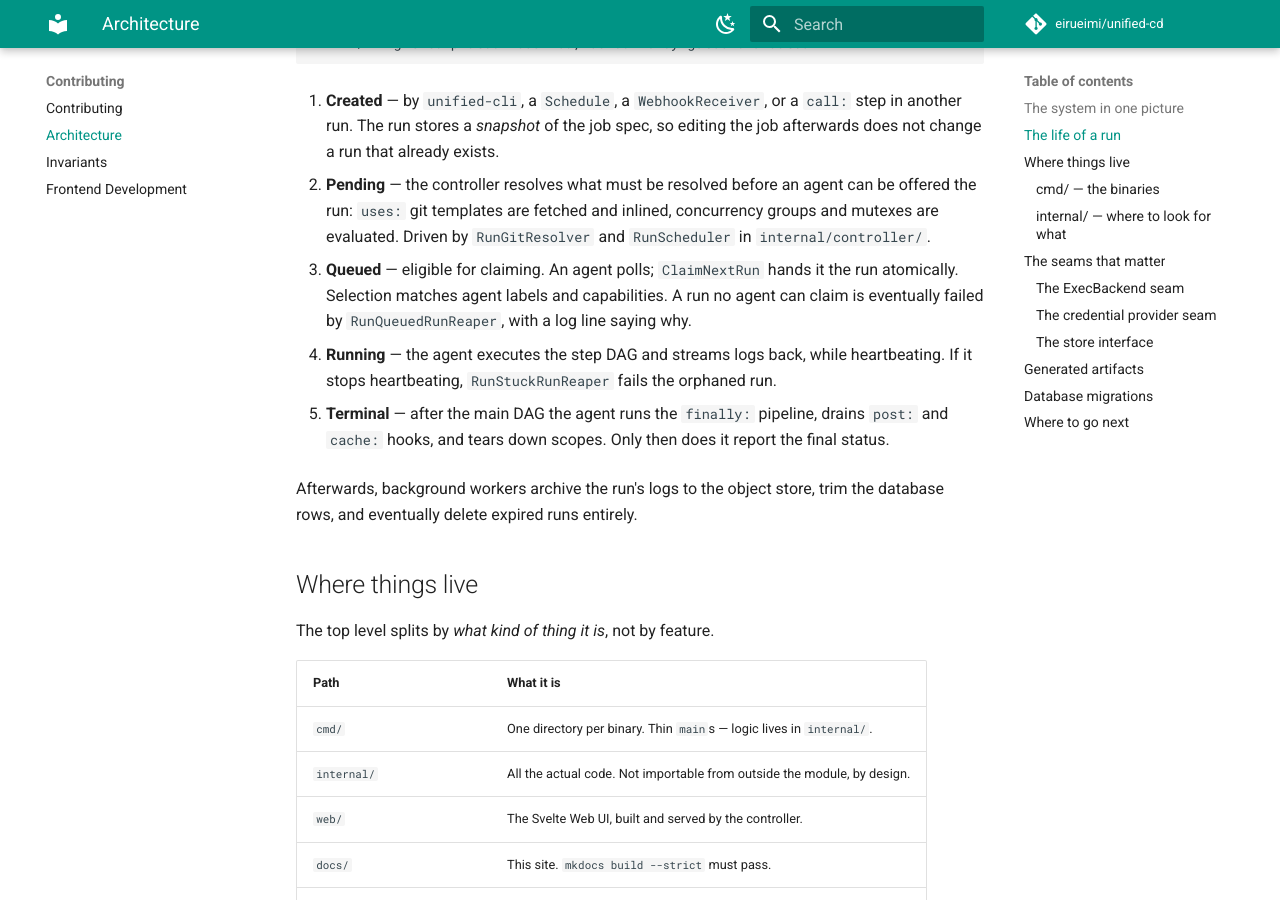
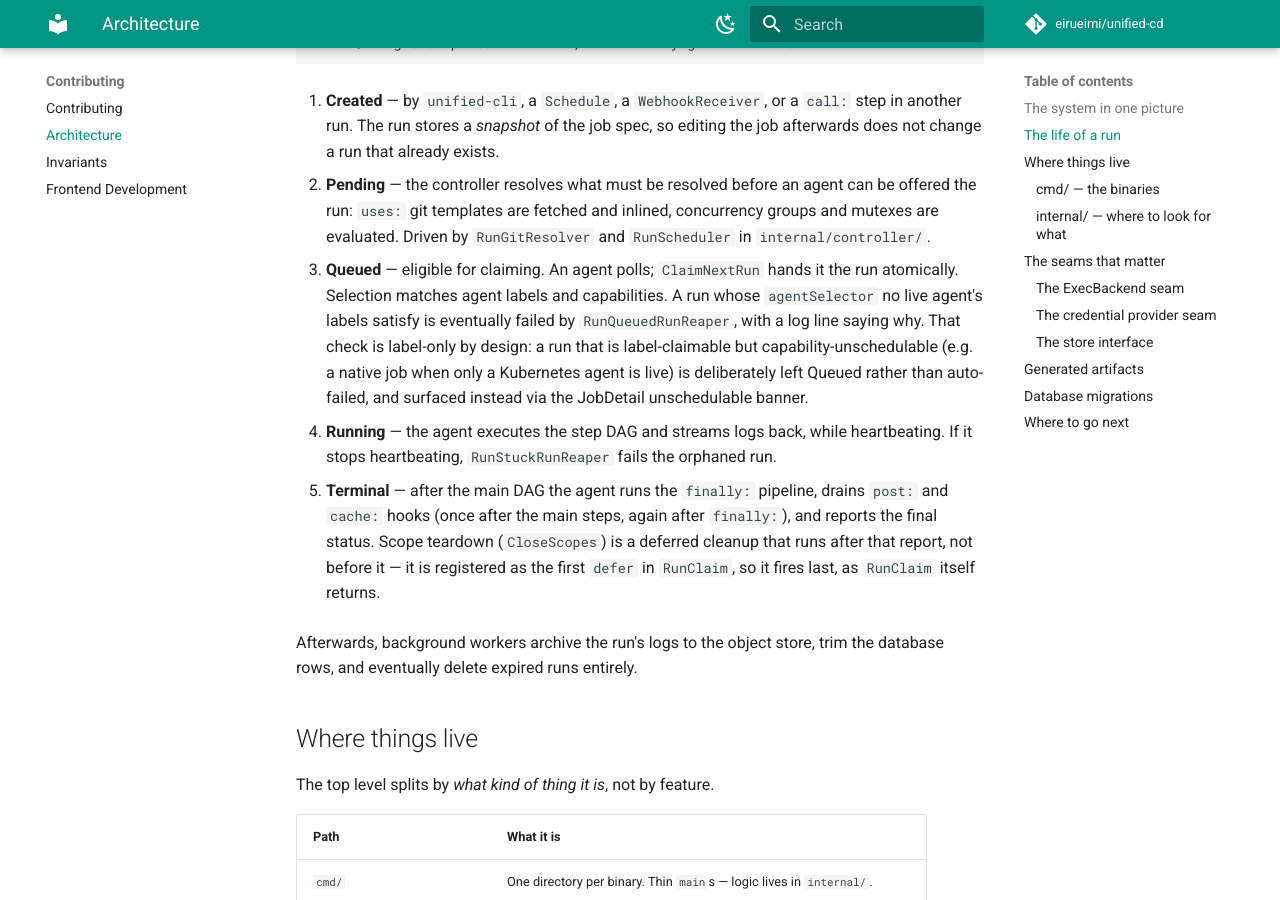
Before and after one commit to eirueimi/unified-cd, an MkDocs documentation site: the page built from docs/contributing/architecture.md, in a window 1280 px wide and 900 px high, scrolled down 1289 px. Built offline with MkDocs 1.6.1 and Material for MkDocs 9.7.7, drawn with Linux system fonts in a browser that asks for light colours; comment, search, counter and statistics services are not loaded; some of the changed text lies outside the part shown.

Commit message:
docs(contributing): fact-check architecture and invariants pages against code
Corrections found by checking each claim against the code it describes:

- invariants.md: the Go/process Prometheus collectors are registered in
  metrics.New(), not NewForController (NewForController just calls New()).
- invariants.md: "hand-maintained lists drift" count corrected from nine to
  eight, matching the enumerated list in
  internal/cli/export_kind_completeness_test.go, the only place in the repo
  that actually counts these incidents.
- invariants.md: the finally: audit found four more silently-ignored
  features, not five — the hook-drain issue was fixed earlier and separately,
  and is what prompted the audit that found the other four.
- architecture.md: the run lifecycle's Terminal step had scope teardown
  (CloseScopes) before the final-status report; it's the reverse; CloseScopes
  is the first defer registered in RunClaim, so it runs last, after FinishRun.
- architecture.md: RunQueuedRunReaper's coverage was overstated — it is
  label-only by design and deliberately leaves a capability-unschedulable run
  Queued instead of failing it.
- architecture.md: the generated-artifacts table implied field-reference.md
  has the same staleness guard as the schema. It does not: no test compares
  it against fresh docgen output.

Verified via: go build ./..., mkdocs build --strict,
check_redirect_collisions.py.

```diff
--- a/docs/contributing/architecture.md
+++ b/docs/contributing/architecture.md
@@ -69,16 +69,23 @@
 
 3. **Queued** — eligible for claiming. An agent polls; `ClaimNextRun` hands it
    the run atomically. Selection matches agent labels and capabilities. A run
-   no agent can claim is eventually failed by `RunQueuedRunReaper`, with a log
-   line saying why.
+   whose `agentSelector` no live agent's labels satisfy is eventually failed
+   by `RunQueuedRunReaper`, with a log line saying why. That check is
+   label-only by design: a run that is label-claimable but
+   capability-unschedulable (e.g. a native job when only a Kubernetes agent is
+   live) is deliberately left Queued rather than auto-failed, and surfaced
+   instead via the JobDetail unschedulable banner.
 
 4. **Running** — the agent executes the step DAG and streams logs back, while
    heartbeating. If it stops heartbeating, `RunStuckRunReaper` fails the
    orphaned run.
 
 5. **Terminal** — after the main DAG the agent runs the `finally:` pipeline,
-   drains `post:` and `cache:` hooks, and tears down scopes. Only then does it
-   report the final status.
+   drains `post:` and `cache:` hooks (once after the main steps, again after
+   `finally:`), and reports the final status. Scope teardown (`CloseScopes`)
+   is a deferred cleanup that runs after that report, not before it — it is
+   registered as the first `defer` in `RunClaim`, so it fires last, as
+   `RunClaim` itself returns.
 
 Afterwards, background workers archive the run's logs to the object store, trim
 the database rows, and eventually delete expired runs entirely.
@@ -193,9 +200,9 @@
 
 | Artifact | Generated from | Guard |
 |---|---|---|
-| `schemas/unified-cd.schema.json` | `internal/dsl` structs, via `cmd/schemagen` | `TestSchemaIsUpToDate` |
-| `docs/reference/field-reference.md` | the same, via `cmd/docgen` | the same run |
-| `internal/shim/embedded/ucd-sh-*` | `cmd/ucd-sh`, via `cmd/shimgen` | a source-hash check |
+| `schemas/unified-cd.schema.json` | `internal/dsl` structs, via `cmd/schemagen` | `TestSchemaIsUpToDate` regenerates it in memory and diffs against the committed file |
+| `docs/reference/field-reference.md` | the generated schema, via `cmd/docgen` | **none.** No test compares it against fresh `docgen` output; it only stays current if whoever changes the schema also reruns `go generate` and commits the result |
+| `internal/shim/embedded/ucd-sh-*` | `cmd/ucd-sh`, via `cmd/shimgen` | `TestShimSourceMatchesRecordedHash`, a source-hash check |
 | `web/dist` | the Svelte app | the build |
 
 Regenerate the schema and field reference with:
```
Also changed, not shown: docs/contributing/invariants.md (+12 -7 lines).
